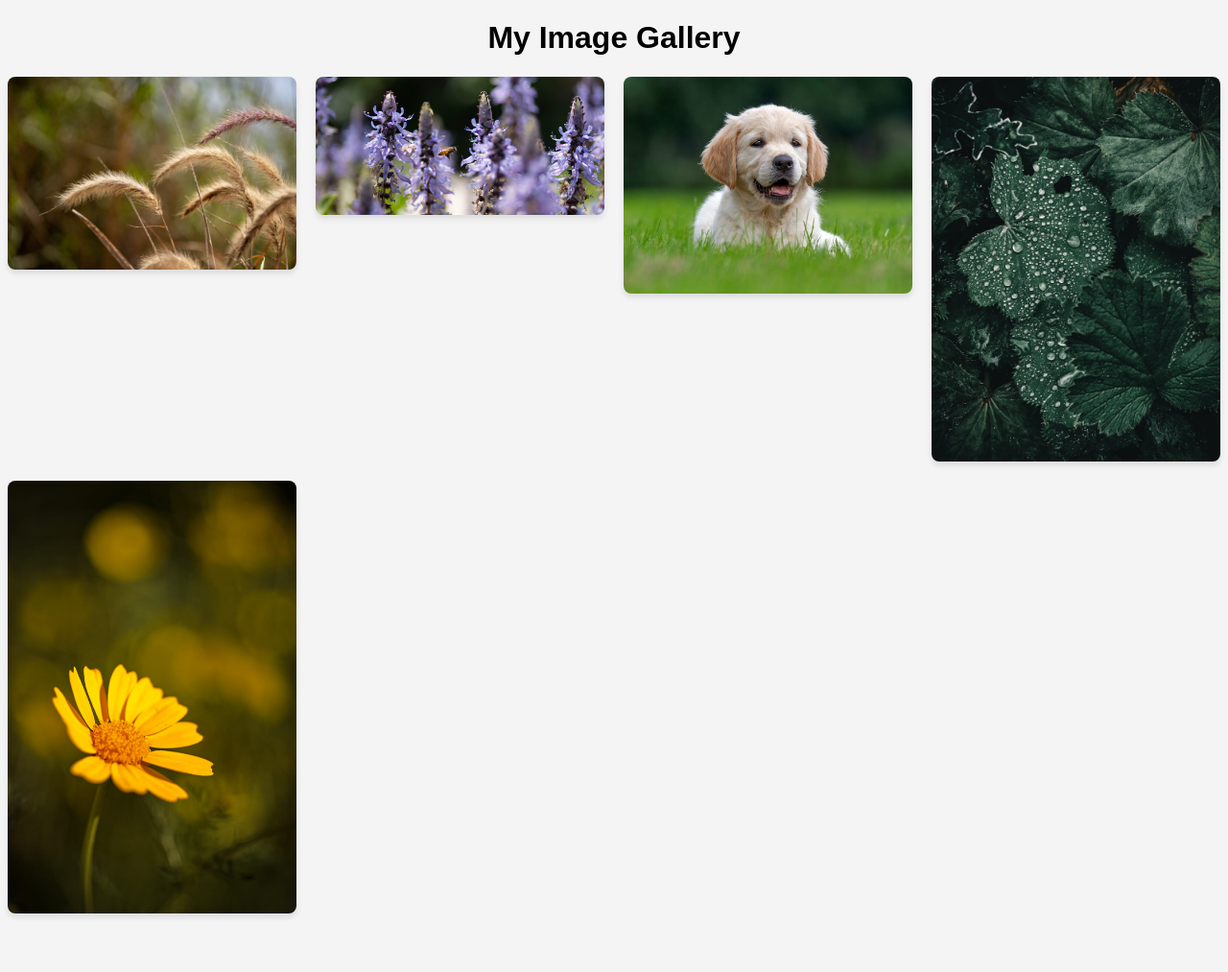
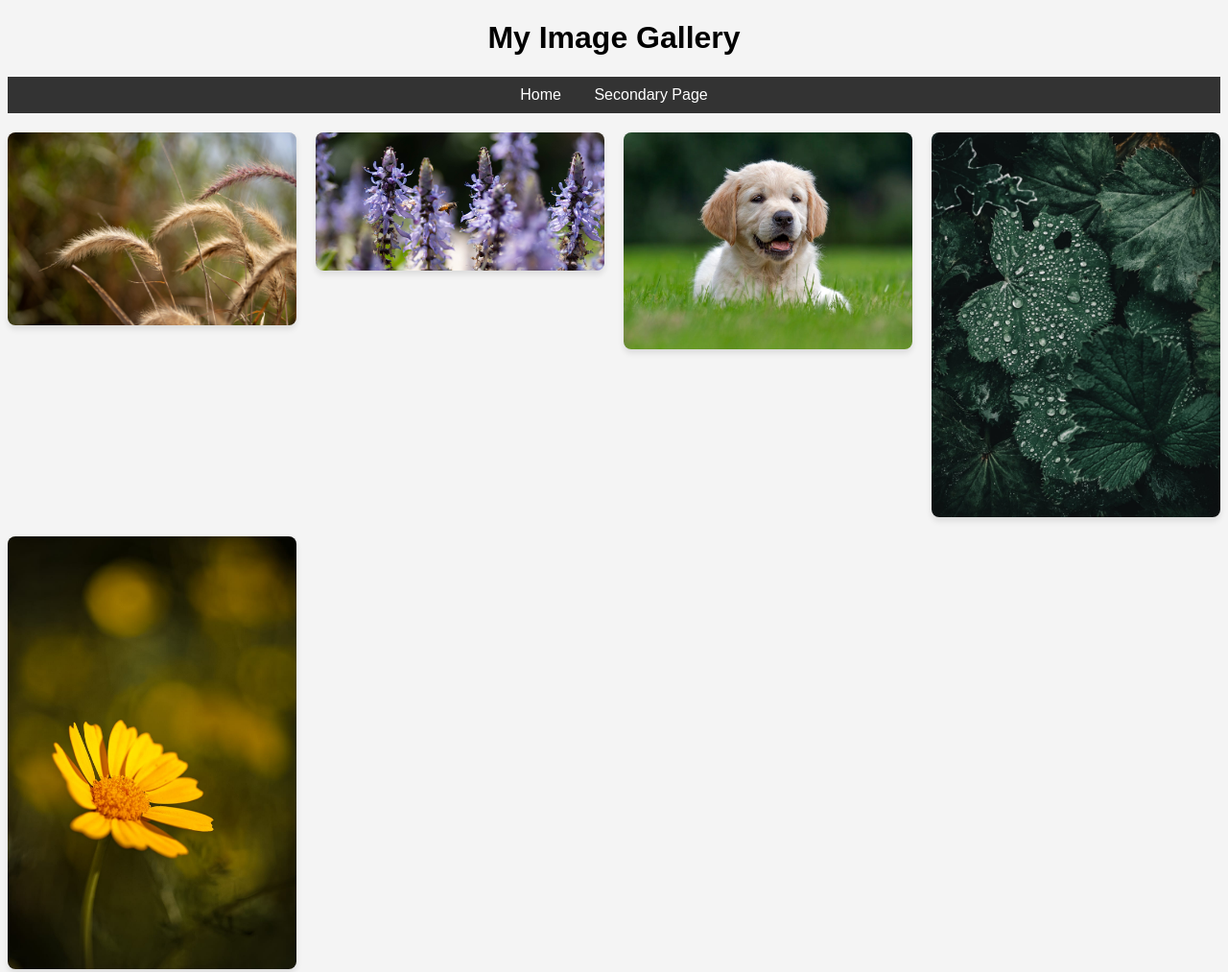
Before and after one commit to Inbar23/inbar, a plain HTML site: page index.html in a window 1280 px wide. Shown: the top 1013 px of the page at 96% size. Before the commit the page ends 960 px from the top, so only its background shows below. Drawn offline with Linux system fonts and the light colour scheme.

Commit message:
Update index.html

```diff
--- a/index.html
+++ b/index.html
@@ -9,6 +9,19 @@
             font-family: Arial, sans-serif;
             text-align: center;
             background-color: #f4f4f4;
+        }
+        nav {
+            background: #333;
+            padding: 10px;
+            text-align: center;
+        }
+        nav a {
+            color: #fff;
+            margin: 0 15px;
+            text-decoration: none;
+        }
+        nav a:hover {
+            text-decoration: underline;
         }
         .gallery {
             display: grid;
@@ -29,7 +42,16 @@
     </style>
 </head>
 <body>
-    <h1>My Image Gallery</h1>
+    <header>
+        <h1>My Image Gallery</h1>
+    </header>
+
+    <!-- ניווט -->
+    <nav>
+        <a href="index.html">Home</a>
+        <a href="secondary.html">Secondary Page</a>
+    </nav>
+
     <div class="gallery">
         <img src="https://github.com/Inbar23/inbar/blob/main/%D7%AA%D7%9E%D7%95%D7%A0%D7%95%D7%AA/DSC01763.jpg?raw=true" alt="Image 1">
         <img src="https://github.com/Inbar23/inbar/blob/main/%D7%AA%D7%9E%D7%95%D7%A0%D7%95%D7%AA/DSC01834-2.jpg?raw=true" alt="Image 2">
```
